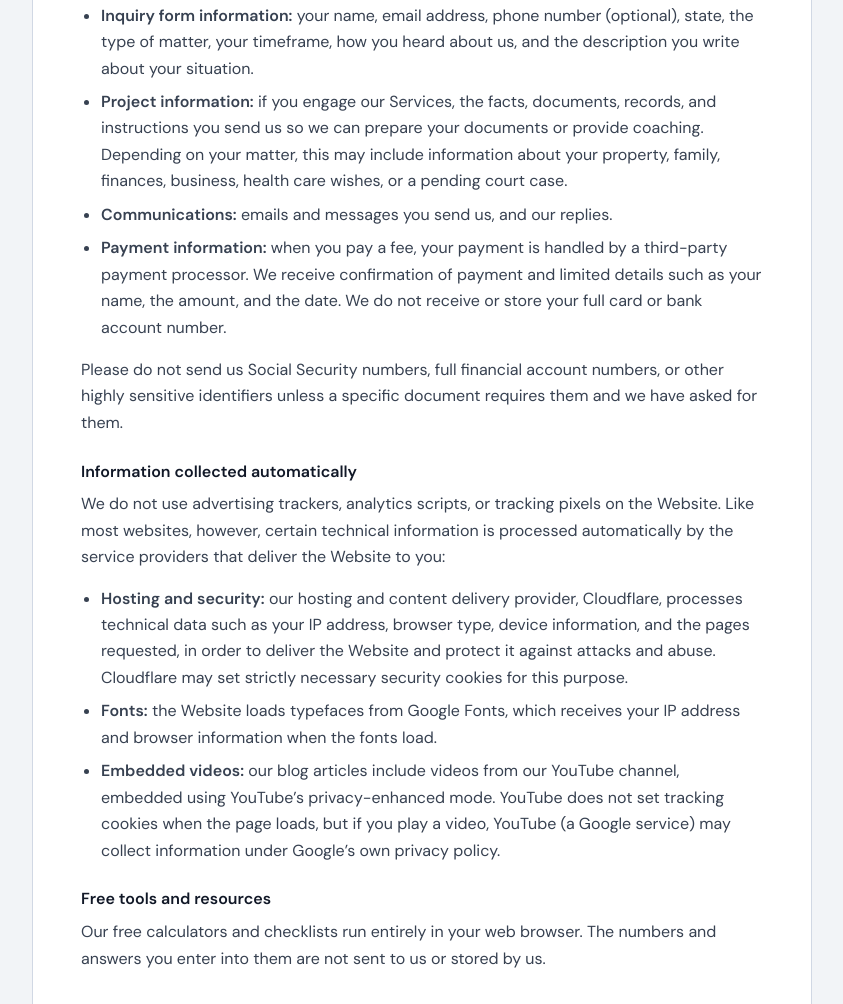
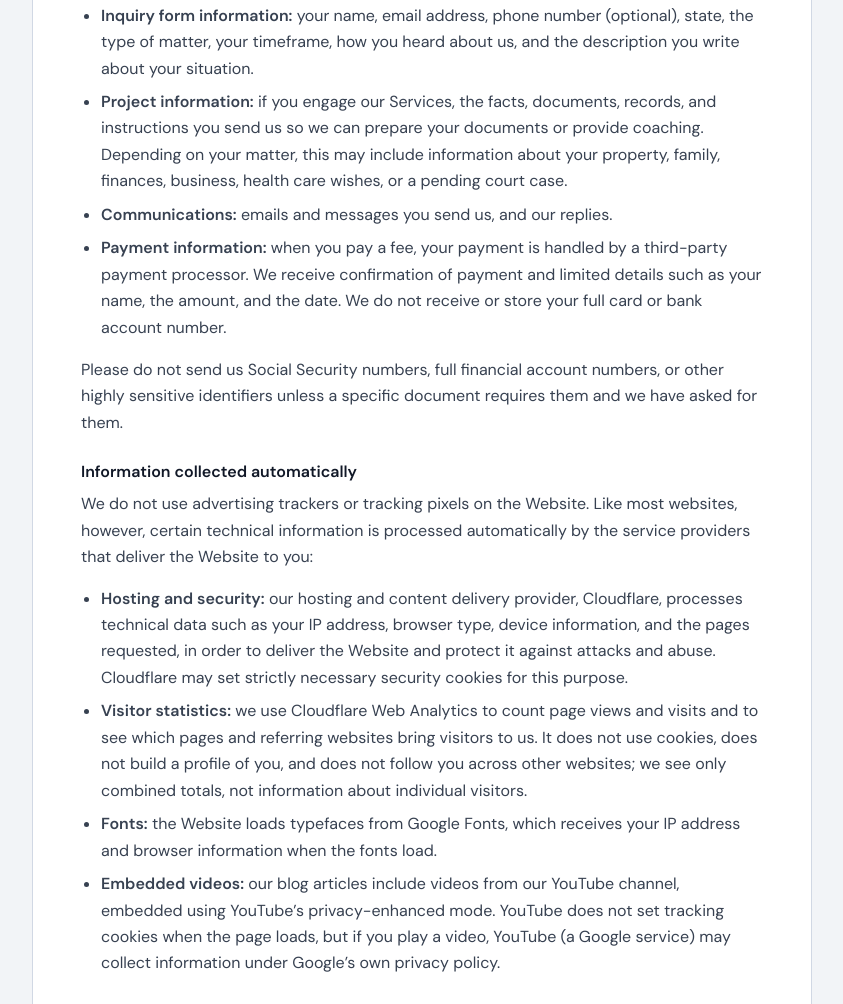
Before and after one commit to TheJurisInstitute/thejurisinstitute-site, a plain HTML site: page privacy-policy.html in a window 1280 px wide. Shown: the part 1332-2336 px from the top of the page, without its empty margins (218-1061 px from the left). Drawn offline with nearby package versions, Linux system fonts and the light colour scheme.

Commit message:
Privacy Policy: disclose cookieless Cloudflare Web Analytics
Co-Authored-By: Claude Opus 5.5 <noreply@anthropic.com>
Claude-Session: https://claude.ai/code/session_01792R49zink6MsrrAYuAtXz

```diff
--- a/privacy-policy.html
+++ b/privacy-policy.html
@@ -214,7 +214,7 @@ footer{background:#090D09;padding:2.5rem max(20px,env(safe-area-inset-right,0px)
 
 <main class="legal-wrap">
   <article class="legal-doc">
-    <p class="legal-meta">Effective date: November 12, 2026 &nbsp;&bull;&nbsp; Last updated: November 12, 2026</p>
+    <p class="legal-meta">Effective date: November 12, 2026 &nbsp;&bull;&nbsp; Last updated: November 18, 2026</p>
 <nav class="legal-toc" aria-label="Contents"><p>Contents</p><ul><li><a href="#collect">1. Information We Collect</a></li><li><a href="#use">2. How We Use Your Information</a></li><li><a href="#share">3. How We Share Your Information</a></li><li><a href="#third-party">4. Third-Party Websites and Donations</a></li><li><a href="#cookies">5. Cookies and &ldquo;Do Not Track&rdquo;</a></li><li><a href="#retention">6. How Long We Keep Information</a></li><li><a href="#security">7. How We Protect Information</a></li><li><a href="#choices">8. Your Choices and Rights</a></li><li><a href="#children">9. Children&rsquo;s Privacy</a></li><li><a href="#changes">10. Changes to This Privacy Policy</a></li><li><a href="#contact">11. Contact Us</a></li></ul></nav>
 
 <div class="callout-box"><p>The short version: we collect only what you choose to send us, we use it to respond to you and to prepare your documents, we do not sell or rent your information, and you can ask us at any time to see, correct, or delete it.</p></div>
@@ -233,9 +233,10 @@ footer{background:#090D09;padding:2.5rem max(20px,env(safe-area-inset-right,0px)
 <p>Please do not send us Social Security numbers, full financial account numbers, or other highly sensitive identifiers unless a specific document requires them and we have asked for them.</p>
 
 <h3>Information collected automatically</h3>
-<p>We do not use advertising trackers, analytics scripts, or tracking pixels on the Website. Like most websites, however, certain technical information is processed automatically by the service providers that deliver the Website to you:</p>
+<p>We do not use advertising trackers or tracking pixels on the Website. Like most websites, however, certain technical information is processed automatically by the service providers that deliver the Website to you:</p>
 <ul>
 <li><strong>Hosting and security:</strong> our hosting and content delivery provider, Cloudflare, processes technical data such as your IP address, browser type, device information, and the pages requested, in order to deliver the Website and protect it against attacks and abuse. Cloudflare may set strictly necessary security cookies for this purpose.</li>
+<li><strong>Visitor statistics:</strong> we use Cloudflare Web Analytics to count page views and visits and to see which pages and referring websites bring visitors to us. It does not use cookies, does not build a profile of you, and does not follow you across other websites; we see only combined totals, not information about individual visitors.</li>
 <li><strong>Fonts:</strong> the Website loads typefaces from Google Fonts, which receives your IP address and browser information when the fonts load.</li>
 <li><strong>Embedded videos:</strong> our blog articles include videos from our YouTube channel, embedded using YouTube&rsquo;s privacy-enhanced mode. YouTube does not set tracking cookies when the page loads, but if you play a video, YouTube (a Google service) may collect information under Google&rsquo;s own privacy policy.</li>
 </ul>
```
